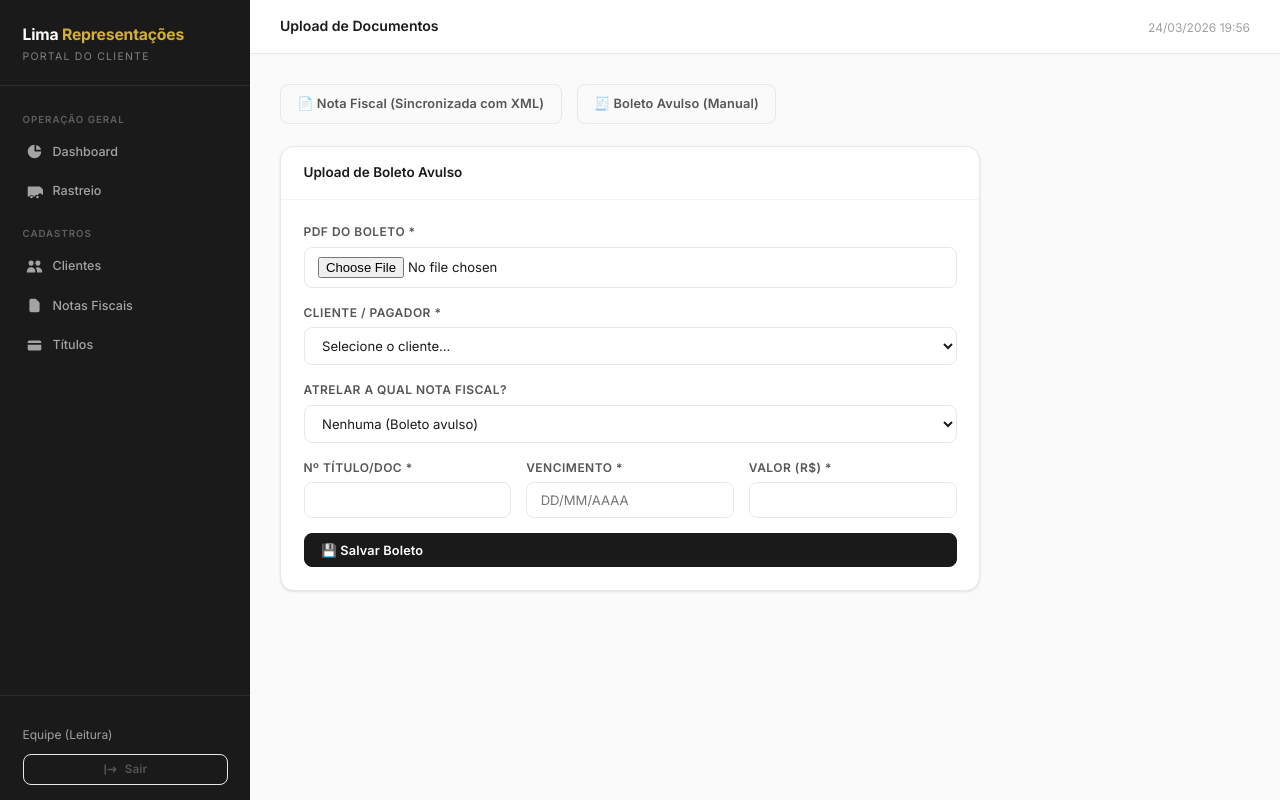
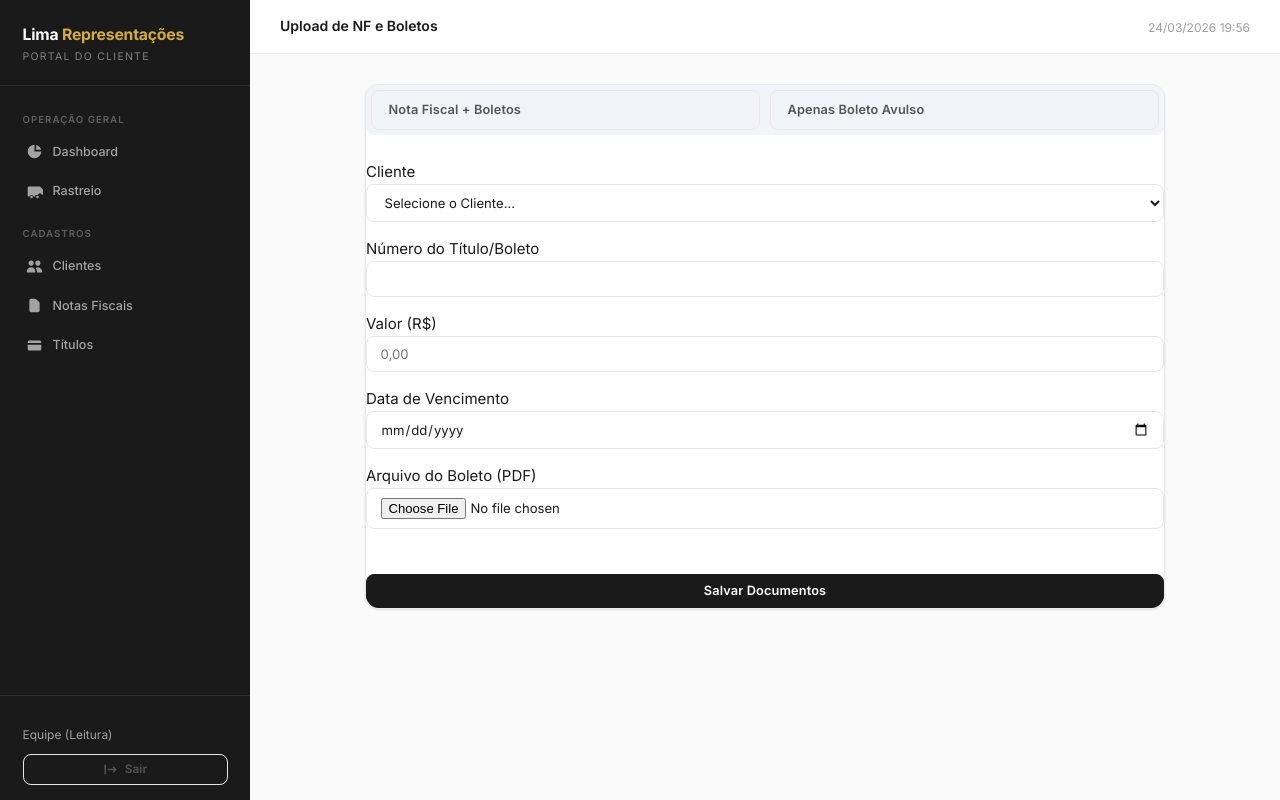
Before and after one commit to vitorjaoo/newreprastreio, a Flask app: template templates/admin/upload.html in a window 1280 px wide. Run offline with Flask 3, Linux system fonts and the light colour scheme; the template is opened without the code that fills it, so the values that code supplies are empty.

Commit message:
Update upload.html

```diff
--- a/templates/admin/upload.html
+++ b/templates/admin/upload.html
@@ -1,265 +1,140 @@
 {% extends "base.html" %}
-{% block title %}Upload{% endblock %}
-{% block page_title %}Upload de Documentos{% endblock %}
+
+{% block title %}Upload de Documentos{% endblock %}
+{% block page_title %}Upload de NF e Boletos{% endblock %}
 
 {% block content %}
-<div style="max-width:700px">
-
-<div style="display:flex;gap:1rem;margin-bottom:1.5rem">
-  <a href="{{ url_for('admin_upload') }}?tipo=nf"
-     class="btn {{ 'btn-primary' if tipo_ativo == 'nf' else 'btn-outline' }}">
-    📄 Nota Fiscal (Sincronizada com XML)
-  </a>
-  <a href="{{ url_for('admin_upload') }}?tipo=boleto"
-     class="btn {{ 'btn-primary' if tipo_ativo == 'boleto' else 'btn-outline' }}">
-    🧾 Boleto Avulso (Manual)
-  </a>
+<div class="card" style="max-width: 800px; margin: 0 auto;">
+    <div style="display: flex; gap: 10px; margin-bottom: 25px; background: #f1f5f9; padding: 5px; border-radius: 8px;">
+        <a href="?tipo=nf" class="btn {% if tipo_ativo == 'nf' %}btn-primary{% else %}btn-outline{% endif %}" style="flex:1; text-align:center">Nota Fiscal + Boletos</a>
+        <a href="?tipo=boleto" class="btn {% if tipo_ativo == 'boleto' %}btn-primary{% else %}btn-outline{% endif %}" style="flex:1; text-align:center">Apenas Boleto Avulso</a>
     </div>
 
-{% if tipo_ativo == 'nf' %}
-<div class="card">
-  <div class="card-header">
-    <span class="card-title">Cadastrar Nota Fiscal e Boletos</span>
-    <span id="status-xml" style="font-size:.78rem"></span>
-  </div>
-  <div class="card-body">
-    <form method="POST" enctype="multipart/form-data" id="form-nf">
-      <input type="hidden" name="tipo" value="nf">
-
-      <div style="display:grid;grid-template-columns:1fr 1fr;gap:1rem;margin-bottom:1rem">
-        <div class="form-group" style="margin-bottom:0">
-          <label class="form-label">PDF da NF * <span style="color:var(--gray-400)">(apenas PDF)</span></label>
-          <input type="file" name="arquivo" class="form-control" accept="application/pdf" required>
-        </div>
-        <div class="form-group" style="margin-bottom:0">
-          <label class="form-label">XML da NF * <span style="color:var(--gray-400)">(Auto-preenchimento)</span></label>
-          <input type="file" id="xml" class="form-control" accept=".xml">
-        </div>
-      </div>
-
-      <button type="button" class="btn btn-outline" onclick="extrairXML()" id="btn-extrair-xml" style="width:100%;margin-bottom:1.5rem; background-color: var(--primary); color: white; border-color: var(--primary);">
-        ⚡ Ler XML e Puxar Boletos
-        <span id="loading-xml" style="display:none;margin-left:.5rem">⏳ Processando...</span>
-      </button>
+    <form method="POST" enctype="multipart/form-data" id="form-upload">
+        <input type="hidden" name="tipo" value="{{ tipo_ativo }}">
 
         <div class="form-group">
-        <label class="form-label">Cliente (Destinatário) *</label>
-        <select name="cliente_id" id="cliente-nf" class="form-control" required>
-          <option value="">Selecione o cliente...</option>
+            <label>Cliente</label>
+            <select name="cliente_id" class="form-control" required>
+                <option value="">Selecione o Cliente...</option>
                 {% for c in clientes %}
-            <option value="{{ c.id }}" data-cnpj="{{ c.cnpj }}">{{ c.nome }} ({{ c.cnpj }})</option>
+                    <option value="{{ c.id }}">{{ c.nome }} ({{ c.cnpj }})</option>
                 {% endfor %}
             </select>
         </div>
 
-      <div style="display:grid;grid-template-columns:1fr 1fr 1fr;gap:1rem">
+        {% if tipo_ativo == 'nf' %}
+            <div style="background: #f8fafc; border: 1px dashed #cbd5e0; padding: 15px; border-radius: 8px; margin-bottom: 20px;">
+                <label style="display: block; font-weight: 600; margin-bottom: 10px;">Importar dados via XML (Opcional)</label>
+                <input type="file" id="xml_file" accept=".xml" class="form-control" style="background: white;">
+                <small class="text-muted">Isso preencherá os campos de número, valor e boletos automaticamente.</small>
+            </div>
+
+            <div class="grid" style="display: grid; grid-template-columns: 1fr 1fr; gap: 15px;">
                 <div class="form-group">
-          <label class="form-label">Nº da NF *</label>
+                    <label>Número da NF</label>
                     <input type="text" name="numero_nf" id="numero_nf" class="form-control" required>
                 </div>
                 <div class="form-group">
-          <label class="form-label">Data Emissão *</label>
-          <input type="text" name="data_emissao" id="data_emissao" class="form-control" placeholder="DD/MM/AAAA" required>
+                    <label>Valor Total (R$)</label>
+                    <input type="text" name="valor" id="valor_nf" class="form-control" placeholder="0,00" required>
                 </div>
                 <div class="form-group">
-          <label class="form-label">Valor (R$) *</label>
-          <input type="number" step="0.01" name="valor" id="valor" class="form-control" required>
-        </div>
-      </div>
-
-      <div style="display:grid;grid-template-columns:1fr 1fr;gap:1rem">
-        <div class="form-group">
-          <label class="form-label">Transportadora</label>
-          <input type="text" name="transportadora" id="transportadora" class="form-control">
+                    <label>Data de Emissão</label>
+                    <input type="date" name="data_emissao" id="data_emissao" class="form-control" required>
                 </div>
                 <div class="form-group">
-          <label class="form-label">Representada</label>
+                    <label>Representada</label>
                     <input type="text" name="representada" id="representada" class="form-control">
                 </div>
             </div>
 
-      <div style="display:grid;grid-template-columns:1fr 1fr;gap:1rem">
             <div class="form-group">
-          <label class="form-label">Código Rastreio (se houver)</label>
-          <input type="text" name="codigo_rastreio" id="codigo_rastreio" class="form-control">
+                <label>PDF da Nota Fiscal</label>
+                <input type="file" name="arquivo" accept=".pdf" class="form-control" required>
+            </div>
+
+            <div id="container-boletos" style="margin-top: 25px; padding-top: 20px; border-top: 2px solid #e2e8f0;">
+                <h4 style="margin-bottom: 15px;">Anexar Boletos (Duplicatas)</h4>
+                <div id="lista-boletos"></div>
+                <button type="button" class="btn btn-outline btn-sm" onclick="addBoleto()">+ Adicionar Boleto</button>
+            </div>
+        {% else %}
+            <div class="form-group">
+                <label>Número do Título/Boleto</label>
+                <input type="text" name="numero_titulo" class="form-control" required>
             </div>
             <div class="form-group">
-          <label class="form-label">Status</label>
-          <select name="status" class="form-control">
-            <option value="ativo">Ativo (Pendente)</option>
-            <option value="concluido">Entregue</option>
-            <option value="cancelado">Cancelado</option>
-          </select>
+                <label>Valor (R$)</label>
+                <input type="text" name="valor" class="form-control" placeholder="0,00" required>
             </div>
+            <div class="form-group">
+                <label>Data de Vencimento</label>
+                <input type="date" name="vencimento" class="form-control" required>
+            </div>
+            <div class="form-group">
+                <label>Arquivo do Boleto (PDF)</label>
+                <input type="file" name="arquivo" accept=".pdf" class="form-control" required>
+            </div>
+        {% endif %}
+
+        <button type="submit" class="btn btn-primary btn-full" style="margin-top: 30px;">Salvar Documentos</button>
+    </form>
 </div>
 
-      <div class="form-group">
-        <label class="form-label">Observação Interna</label>
-        <input type="text" name="observacao" class="form-control" placeholder="Ex: Carga frágil">
+<script>
+let boletoCount = 0;
+
+function addBoleto(dados = null) {
+    const div = document.createElement('div');
+    div.className = 'card';
+    div.style = 'background: #f8fafc; margin-bottom: 10px; padding: 15px; position: relative;';
+    div.innerHTML = `
+        <div style="display: grid; grid-template-columns: 1fr 1fr 1fr; gap: 10px;">
+            <input type="text" name="dup_num_${boletoCount}" placeholder="Nº Boleto" class="form-control" value="${dados ? dados.numero : ''}" required>
+            <input type="text" name="dup_val_${boletoCount}" placeholder="Valor R$" class="form-control" value="${dados ? dados.valor : ''}" required>
+            <input type="date" name="dup_venc_${boletoCount}" class="form-control" value="${dados ? dados.vencimento : ''}" required>
         </div>
-
-      <div id="boletos-container" style="display:none; margin-top: 1.5rem; padding-top:1.5rem; border-top: 2px dashed var(--gray-300);">
-      </div>
-
-      <button type="submit" class="btn btn-primary" style="width:100%; margin-top:1rem; padding:0.8rem; font-size:1.1rem">
-        💾 Salvar NF e Boletos Atrelados
-      </button>
-    </form>
-  </div>
-</div>
-
-{% else %}
-<div class="card">
-  <div class="card-header"><span class="card-title">Upload de Boleto Avulso</span></div>
-  <div class="card-body">
-    <form method="POST" enctype="multipart/form-data" id="form-boleto">
-      <input type="hidden" name="tipo" value="boleto">
-      <div class="form-group">
-        <label class="form-label">PDF do Boleto *</label>
-        <input type="file" name="arquivo" id="pdf-boleto" class="form-control" accept="application/pdf" required>
-      </div>
-
-      <div class="form-group">
-        <label class="form-label">Cliente / Pagador *</label>
-        <select name="cliente_id" id="cliente-bol" class="form-control" onchange="carregarNFs(this.value, 'nf-bol')" required>
-          <option value="">Selecione o cliente...</option>
-          {% for c in clientes %}
-            <option value="{{ c.id }}" data-cnpj="{{ c.cnpj }}">{{ c.nome }} ({{ c.cnpj }})</option>
-          {% endfor %}
-        </select>
-      </div>
-      <div class="form-group">
-        <label class="form-label">Atrelar a qual Nota Fiscal?</label>
-        <select name="nf_id" id="nf-bol" class="form-control">
-          <option value="">Nenhuma (Boleto avulso)</option>
-        </select>
-      </div>
-      <div style="display:grid;grid-template-columns:1fr 1fr 1fr;gap:1rem">
-        <div class="form-group">
-          <label class="form-label">Nº Título/Doc *</label>
-          <input type="text" name="numero_titulo" id="numero_titulo" class="form-control" required>
-        </div>
-        <div class="form-group">
-          <label class="form-label">Vencimento *</label>
-          <input type="text" name="vencimento" id="venc_bol" class="form-control" placeholder="DD/MM/AAAA" required>
-        </div>
-        <div class="form-group">
-          <label class="form-label">Valor (R$) *</label>
-          <input type="number" step="0.01" name="valor" id="valor_bol" class="form-control" required>
-        </div>
-      </div>
-      <button type="submit" class="btn btn-primary" style="width:100%">💾 Salvar Boleto</button>
-    </form>
-  </div>
-</div>
-{% endif %}
-</div>
-{% endblock %}
-
-{% block scripts %}
-<script>
-// ── Extração XML Nativa + Geração das Abas dos Boletos ──────────────────────
-async function extrairXML() {
-  const loading = document.getElementById('loading-xml');
-  const status = document.getElementById('status-xml');
-  const fileInput = document.getElementById('xml');
-
-  if (!fileInput.files.length) {
-    alert('Selecione um arquivo XML primeiro.');
-    return;
+        <input type="file" name="pdf_boleto_${boletoCount}" accept=".pdf" class="form-control" style="margin-top: 10px;" required>
+        <button type="button" onclick="this.parentElement.remove()" style="position: absolute; top: 5px; right: 5px; background: none; border: none; color: red; cursor: pointer;">&times;</button>
+    `;
+    document.getElementById('lista-boletos').appendChild(div);
+    boletoCount++;
 }
 
-  loading.style.display = 'inline-block';
-  status.textContent = '';
-  document.getElementById('boletos-container').style.display = 'none';
-  document.getElementById('boletos-container').innerHTML = '';
-
-  try {
-    const fd = new FormData();
-    fd.append('xml', fileInput.files[0]);
-
-    const res = await fetch('/admin/extrair-xml', { method: 'POST', body: fd });
-    const dados = await res.json();
-
-    if (dados.sucesso) {
-      document.getElementById('numero_nf').value = dados.numero_nf || '';
-      document.getElementById('valor').value = dados.valor || '';
-      document.getElementById('data_emissao').value = dados.data_emissao || '';
-      document.getElementById('transportadora').value = dados.transportadora || '';
-      document.getElementById('representada').value = dados.representada || '';
-
-      // Auto-selecionar cliente
-      let clienteEncontrado = false;
-      if (dados.cnpj) {
-        const cnpjLimpo = dados.cnpj.replace(/\D/g, '');
-        const opts = document.getElementById('cliente-nf').options;
-        for (let i = 0; i < opts.length; i++) {
-          const optCnpj = (opts[i].dataset.cnpj || '').replace(/\D/g, '');
-          if (optCnpj === cnpjLimpo) {
-            document.getElementById('cliente-nf').value = opts[i].value;
-            clienteEncontrado = true;
-            break;
-          }
-        }
+// 🔹 MÁSCARA DE MOEDA EM TEMPO REAL 🔹
+function mascaraMoeda(event) {
+    let elemento = event.target;
+    let valor = elemento.value.replace(/\D/g, '');
+    if (valor === '') { elemento.value = ''; return; }
+    valor = (parseInt(valor) / 100).toFixed(2) + '';
+    valor = valor.replace(".", ",").replace(/(\d)(?=(\d{3})+(?!\d))/g, "$1.");
+    elemento.value = valor;
 }
 
-      if (clienteEncontrado) {
-        status.textContent = '✅ XML lido — cliente identificado!';
-        status.style.color = 'var(--success)';
-      } else {
-        status.textContent = '✅ XML lido — selecione o cliente manualmente';
-        status.style.color = 'var(--warning)';
+document.addEventListener('input', function (e) {
+    if (e.target && e.target.name && (e.target.name.includes('valor') || e.target.name.includes('val'))) {
+        mascaraMoeda(e);
     }
-
-      // GERAR OS CAMPOS PARA OS BOLETOS
-      if (dados.duplicatas && dados.duplicatas.length > 0) {
-        const boletosContainer = document.getElementById('boletos-container');
-        let html = '<div class="alert alert-info" style="margin-bottom:1rem;">📋 <b>XML Lido:</b> Encontramos ' + dados.duplicatas.length + ' parcela(s). Anexe os PDFs dos boletos correspondentes abaixo:</div>';
-
-        dados.duplicatas.forEach((dup, i) => {
-          html += `
-            <div class="card" style="margin-bottom:1rem; padding:1rem; border:1px solid var(--gray-300); box-shadow:none; background:#f8fafc;">
-              <strong style="color:var(--primary); font-size:1.1rem;">Parcela ${dup.numero}</strong> <br>
-              <span style="font-size:0.9rem; color:var(--gray-600)">Vencimento: <b>${dup.vencimento}</b> | Valor: <b>R$ ${parseFloat(dup.valor).toFixed(2)}</b></span>
-
-              <div style="margin-top:0.75rem">
-                <label class="form-label" style="font-size:0.85rem;">PDF do Boleto desta parcela *</label>
-                <input type="file" name="pdf_boleto_${i}" accept="application/pdf" class="form-control" required>
-                <input type="hidden" name="dup_num_${i}" value="${dup.numero}">
-                <input type="hidden" name="dup_venc_${i}" value="${dup.vencimento}">
-                <input type="hidden" name="dup_val_${i}" value="${dup.valor}">
-              </div>
-            </div>
-          `;
 });
 
-        boletosContainer.innerHTML = html;
-        boletosContainer.style.display = 'block';
+// Extração de XML
+document.getElementById('xml_file')?.addEventListener('change', function(e) {
+    const file = e.target.files[0];
+    if (!file) return;
+    const formData = new FormData();
+    formData.append('xml', file);
+    fetch('/admin/extrair-xml', { method: 'POST', body: formData })
+        .then(r => r.json())
+        .then(data => {
+            if (data.sucesso) {
+                document.getElementById('numero_nf').value = data.numero_nf;
+                document.getElementById('valor_nf').value = data.valor;
+                document.getElementById('data_emissao').value = data.data_emissao;
+                document.getElementById('lista-boletos').innerHTML = '';
+                data.boletos.forEach(b => addBoleto(b));
             }
-
-    } else {
-      status.textContent = '⚠️ Erro no XML — preencha manualmente';
-      status.style.color = 'var(--danger)';
-    }
-  } catch(e) {
-    status.textContent = 'Erro de comunicação';
-    status.style.color = 'var(--danger)';
-  } finally {
-    loading.style.display = 'none';
-  }
-}
-
-// ── Carregar NFs do cliente (para o Boleto Avulso) ─────────────────────────
-async function carregarNFs(clienteId, selectId) {
-  const sel = document.getElementById(selectId);
-  if (!sel || !clienteId) return;
-  sel.innerHTML = '<option value="">Carregando...</option>';
-  const res = await fetch(`/admin/nfs-do-cliente/${clienteId}`);
-  const nfs = await res.json();
-  sel.innerHTML = '<option value="">Nenhuma (Boleto avulso)</option>';
-  nfs.forEach(n => {
-    sel.innerHTML += `<option value="${n.id}">NF ${n.numero_nf} (${n.data_emissao})</option>`;
         });
-}
+});
 </script>
 {% endblock %}
```
Lines whose indentation alone changed are shown as unchanged.
